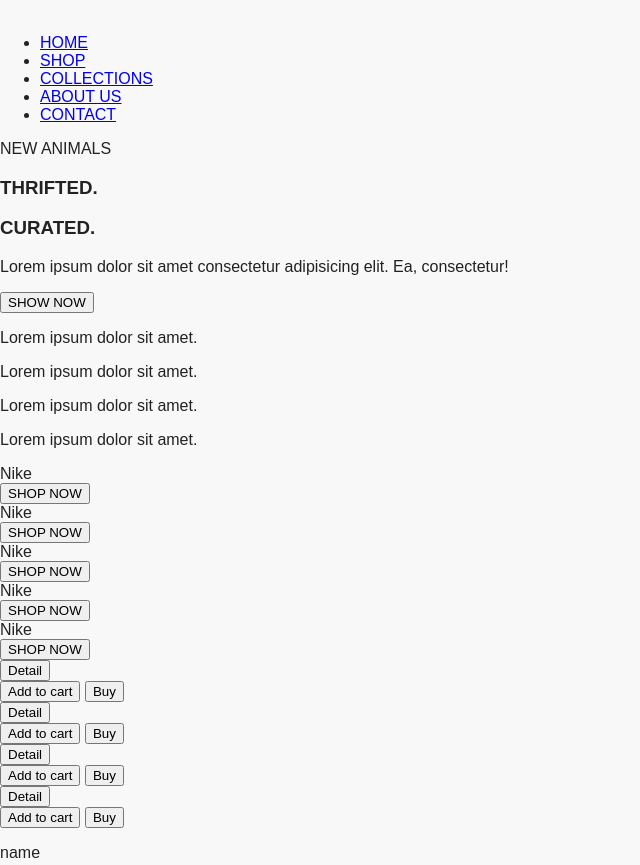
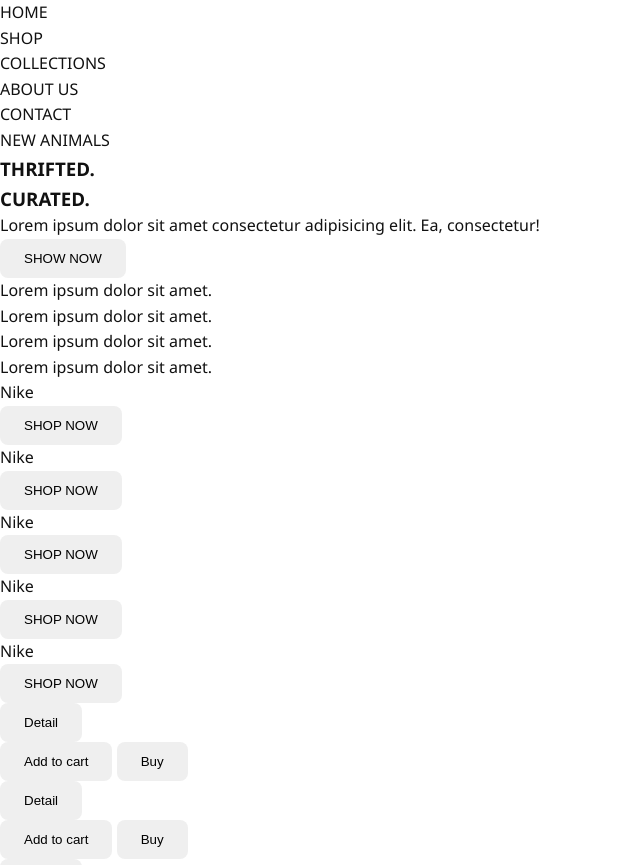
Before and after one commit to TruongTuanDung2001/Football-Market, a plain HTML site: page client/index.html in a window 1280 px wide. Shown: the top 865 px of the page, without its empty margins (0-640 px from the left). Drawn offline with Linux system fonts and the light colour scheme.

Commit message:
Setup css global in file index.html

```diff
--- a/client/css/style.css
+++ b/client/css/style.css
@@ -1,6 +1,77 @@
+/* ======
+  RESET
+=========*/
+
+* {
+    margin: 0;
+    padding: 0;
+    box-sizing: border-box;
+}
+
+ul, ol{
+  list-style: none;
+}
+
+a{
+  text-decoration: none;
+  color: inherit;
+}
+
+img{
+  display: block;
+  max-width: 100%;
+}
+
+/* =====
+  ROOT
+======== */
+
+:root{
+    /* Main Colors */
+    --white: #ffffff;
+    --light-gray: #f5f5f5;
+    --gray: #777777;
+    --dark-gray: #333333;
+    --black: #111111;
+    --red: #e53935;
+
+    /* Shadow */
+    --shadow-sm: 0 2px 8px rgba(0, 0, 0, 0.08);
+    --shadow-md: 0 4px 15px rgba(0, 0, 0, 0.12);
+
+    /* Border */
+    --border-color: #e5e5e5;
+
+    /* Radius */
+    --radius-sm: 8px;
+    --radius-md: 12px;
+    --radius-lg: 18px;
+
+    /* Container */
+    --container-width: 1200px;
+}
+
+
+/* =====
+  GLOBAL
+========*/
+
 body {
-  font-family: 'Arial', sans-serif;
-  margin: 0;
-  color: #222;
-  background-color: #f8f8f8;
+    font-family: "Segoe UI", Tahoma, Geneva, Verdana, sans-serif;
+    background-color: var(--white);
+    color: var(--black);
+    line-height: 1.6;
+    min-height: 100vh;
 }
+
+button{
+    border: none;
+    cursor: pointer;
+    padding: 12px 24px;
+    border-radius: var(--radius-sm);
+    transition: all 0.25s ease;
+}
+
+/* =====
+  Làm thôi
+======== */
--- a/client/index.html
+++ b/client/index.html
@@ -6,6 +6,13 @@
     <title>Football Market</title>
     <!--  -->
     <link rel="stylesheet" href="/client/css/style.css" />
+    <!-- font google -->
+    <link rel="preconnect" href="https://fonts.googleapis.com" />
+    <link rel="preconnect" href="https://fonts.gstatic.com" crossorigin />
+    <link
+      href="https://fonts.googleapis.com/css2?family=Poppins:wght@300;400;500;600;700&display=swap"
+      rel="stylesheet"
+    />
   </head>
   <body>
     <!--  -->
```
Lines whose indentation alone changed are shown as unchanged.
